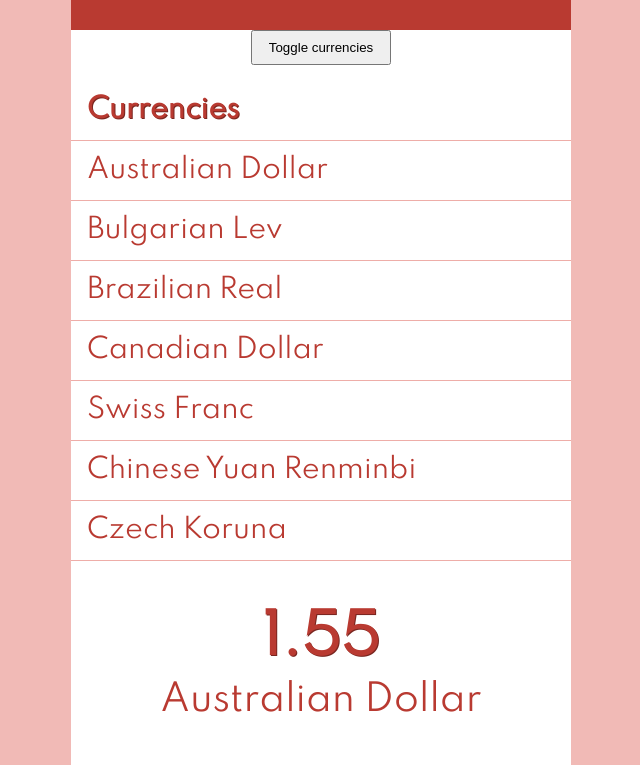
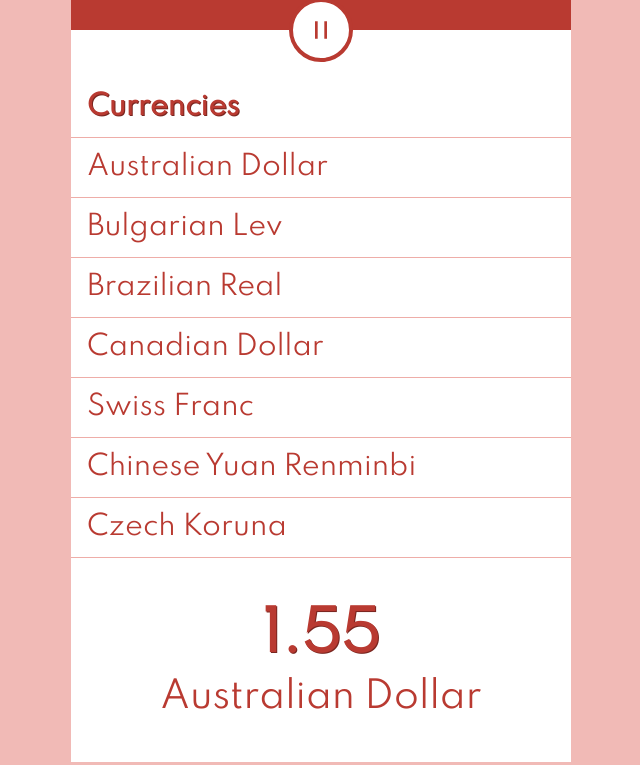
Before and after one commit to SylvieCanongia/REACT-JS-Currency-converter, a React app: page / in a window 1280 px wide. Shown: the part 170-935 px from the top of the page, without its empty margins (319-959 px from the left). Built offline with nearby package versions, Linux system fonts and the light colour scheme.

Commit message:
button component for displaying currencies list

```diff
--- a/src/components/App/index.js
+++ b/src/components/App/index.js
@@ -3,6 +3,7 @@ import React from 'react';
 import Header from 'src/components/Header';
 import Currencies from 'src/components/Currencies';
 import Amount from 'src/components/Amount';
+import CustomButton from 'src/components/CustomButton';
 
 import currenciesList from 'src/data/currencies';
 
@@ -13,30 +14,24 @@ import './styles.scss';
 // eslint-disable-next-line react/prefer-stateless-function
 class App extends React.Component {
   state = {
-    showCurrencies: true,
+    open: true,
   };
 
   handleClick = () => {
-    const { showCurrencies } = this.state;
+    const { open } = this.state;
 
     this.setState({
-      showCurrencies: !showCurrencies,
+      open: !open,
     });
   }
 
   render() {
-    const { showCurrencies } = this.state;
+    const { open } = this.state;
     return (
       <div className="app">
         <Header />
-        <button
-          type="button"
-          className="button"
-          onClick={this.handleClick}
-        >
-          Toggle currencies
-         </button>
-        {showCurrencies && <Currencies currencies={currenciesList} />}
+        <CustomButton isOpen={open} manageClick={this.handleClick} />
+        {open && <Currencies currencies={currenciesList} />}
         <Amount />
       </div>
     );
--- a/src/components/App/styles.scss
+++ b/src/components/App/styles.scss
@@ -4,10 +4,4 @@
   width: 500px;
   margin-inline: auto;
   background-color: vars.$white;
-
-  .button {
-    display: block;
-    margin-inline: auto;
-    padding: vars.$base-space vars.$base-space * 2;
-  }
 }
--- /dev/null
+++ b/src/components/CustomButton/customButton.scss
@@ -0,0 +1,24 @@
+@use 'src/styles/vars';
+
+.custom__button {
+  display: block;
+  margin-inline: auto;
+  width: 64px;
+  height: 64px;
+  border-radius: 50%;
+  border: 4px solid vars.$dark-orange;
+  background-color: vars.$white;
+  font-size: vars.$large-font-size;
+  color: vars.$dark-orange;
+  margin-block-start: -32px;
+
+  &:hover {
+    background-color: vars.$dark-orange;
+    color: vars.$white;
+    border: 4px solid vars.$white;
+  }
+
+  &.custom__button--open {
+    transform: rotate(90deg);
+  }
+}
--- /dev/null
+++ b/src/components/CustomButton/index.js
@@ -0,0 +1,27 @@
+import React from 'react';
+import PropTypes from 'prop-types';
+
+import './customButton.scss';
+
+const CustomButton = ({ isOpen, manageClick }) => {
+  let cssClass = 'custom__button';
+  if (isOpen) {
+    cssClass += ' custom__button--open';
+  }
+  return (
+    <button
+      type="button"
+      className={cssClass}
+      onClick={manageClick}
+    >
+      =
+    </button>
+  );
+};
+
+CustomButton.propTypes = {
+  isOpen: PropTypes.bool.isRequired,
+  manageClick: PropTypes.func.isRequired,
+};
+
+export default CustomButton;
--- a/src/components/Header/index.js
+++ b/src/components/Header/index.js
@@ -1,5 +1,4 @@
 import React from 'react';
-// import PropTypes from 'prop-types';
 
 import './header.scss';
 
--- a/src/styles/_vars.scss
+++ b/src/styles/_vars.scss
@@ -29,7 +29,7 @@ $dark-orange: hsl(4deg, 58%, 46%);
 $very-dark-orange: hsl(4deg, 58%, 30%);
 $transparent-dark-orange: hsla(4.3deg, 67.8%, 59.8%, 0.5);
 
-// Radius
+// Border Radius
 $normal-radius: 5px;
 $large-radius: 15px;
 
```
Also changed, not shown: 1 other file.
